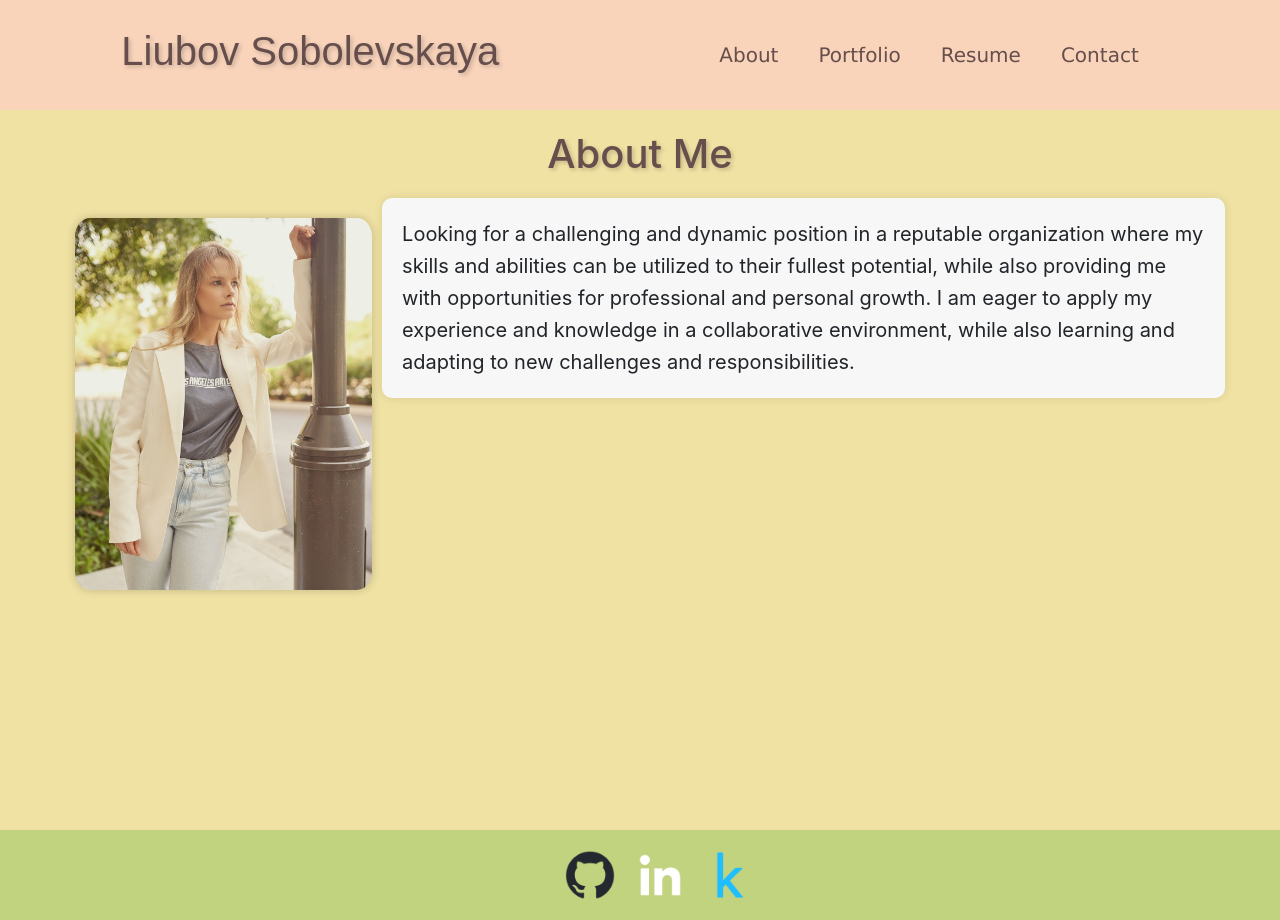
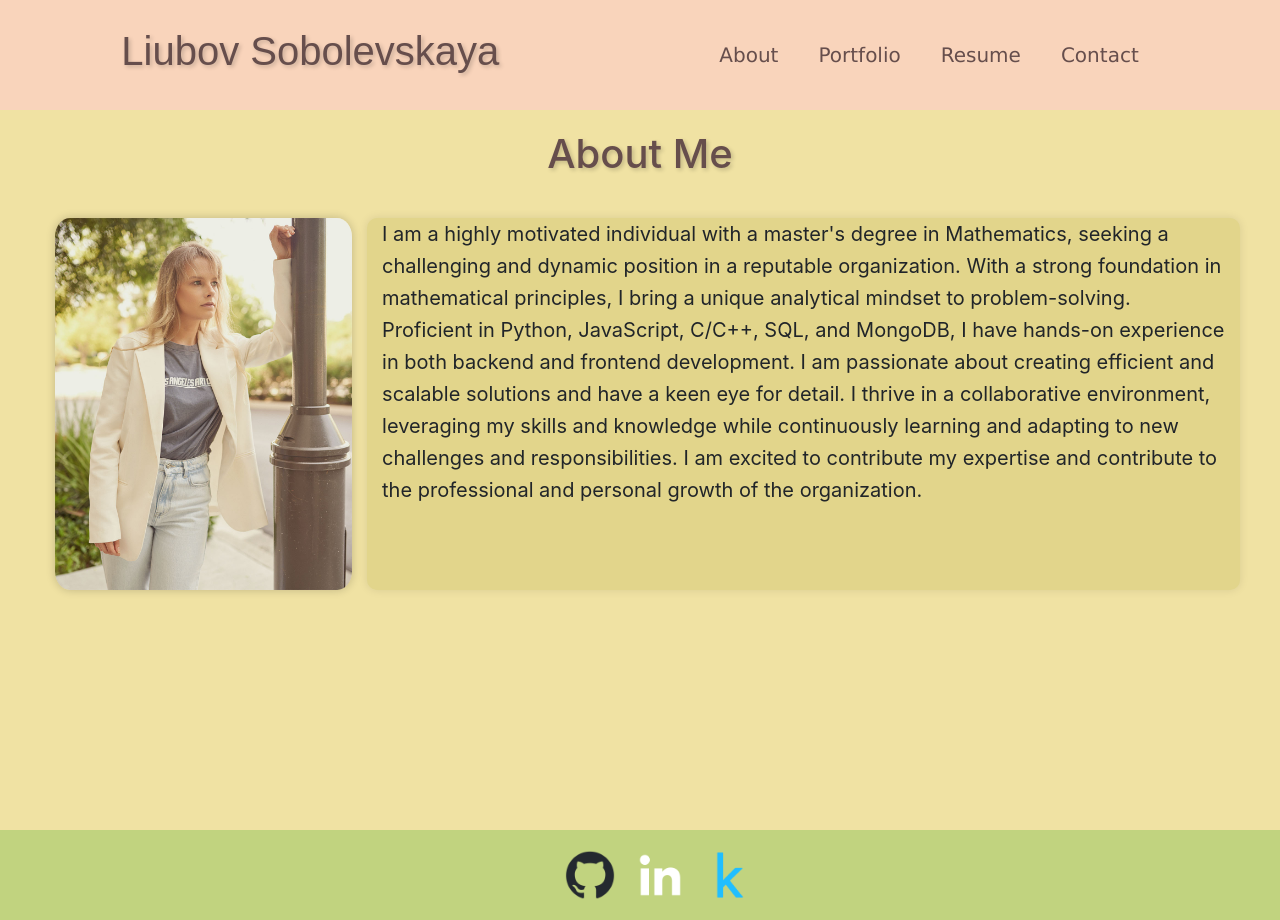
Before and after one commit to LiubovSobolevskaya/react-portfolio, a React (Create React App) app: page / in a window 1280 px wide. Built offline with nearby package versions, Linux system fonts and the light colour scheme.

Commit message:
update Readme

```diff
--- a/src/components/pages/About.js
+++ b/src/components/pages/About.js
@@ -16,8 +16,8 @@ const styles = {
   paragraph: {
     fontSize: '20px',
     lineHeight: '1.6',
-    backgroundColor: '#f7f7f7',
-    padding: '20px',
+    backgroundColor: '#E2D58B',
+    margin: '20px',
     borderRadius: '10px',
     boxShadow: '0 0 10px rgba(0, 0, 0, 0.1)',
   },
@@ -31,10 +31,15 @@ export default function About() {
         <div className="col-lg-3 col-md-3 col-sm-6 col-6">
           <img src={photo} className="img-fluid" alt="Profile" style={styles.image} />
         </div>
-        <div className="col-lg-8 col-md-8 col-sm-12 col-12">
-          <p style={styles.paragraph}>
-            Looking for a challenging and dynamic position in a reputable organization where my skills and abilities can be utilized to their fullest potential, while also providing me with opportunities for professional and personal growth. I am eager to apply my experience and knowledge in a collaborative environment, while also learning and adapting to new challenges and responsibilities.
-          </p>
+        <div className="col-lg-8 col-md-8 col-sm-12 col-12" style={styles.paragraph}>
+          <p >
+            I am a highly motivated individual with a master's degree in Mathematics, seeking a challenging and dynamic
+            position in a reputable organization. With a strong foundation in mathematical principles,
+            I bring a unique analytical mindset to problem-solving. Proficient in Python, JavaScript, C/C++, SQL, and MongoDB,
+            I have hands-on experience in both backend and frontend development. I am passionate about creating efficient and
+            scalable solutions and have a keen eye for detail. I thrive in a collaborative environment, leveraging my skills and
+            knowledge while continuously learning and adapting to new challenges and responsibilities.
+            I am excited to contribute my expertise and contribute to the professional and personal growth of the organization.          </p>
         </div>
       </div>
     </div>
--- a/src/components/pages/Contact.js
+++ b/src/components/pages/Contact.js
@@ -98,27 +98,27 @@ export default function Contact() {
 
   const handleBlur = (e) => {
     let formErrors = {};
-    const { name, value } = e.target;
-    if (name === 'email') {
-      if (!email.trim()) {
+
+    if (e.target.name === 'email') {
+      if (!e.target.value.length) {
         formErrors.email = 'Email is required';
       }
-      else if (!/\S+@\S+\.\S+/.test(value)) {
+      else if (!/\S+@\S+\.\S+/.test(e.target.value)) {
         formErrors.email = 'Please enter a valid email address';
       } else {
-        setEmail(value);
+        setEmail(e.target.value);
       }
-    } else if (name === 'name') {
-      if (!value.length) {
+    } else if (e.target.name === 'name') {
+      if (!e.target.value.length) {
         formErrors.name = 'Name is required';
       } else {
-        setName(value);
+        setName(e.target.value);
       }
-    } else if (name === 'message') {
-      if (!value.length) {
+    } else if (e.target.name === 'message') {
+      if (!e.target.value.length) {
         formErrors.message = 'Message is required';
       } else {
-        setMessage(value);
+        setMessage(e.target.value);
       }
 
     }
```
Also changed, not shown: assets/apperance.gif (added), 1 other file (tests, documents, lock files or other folders).
